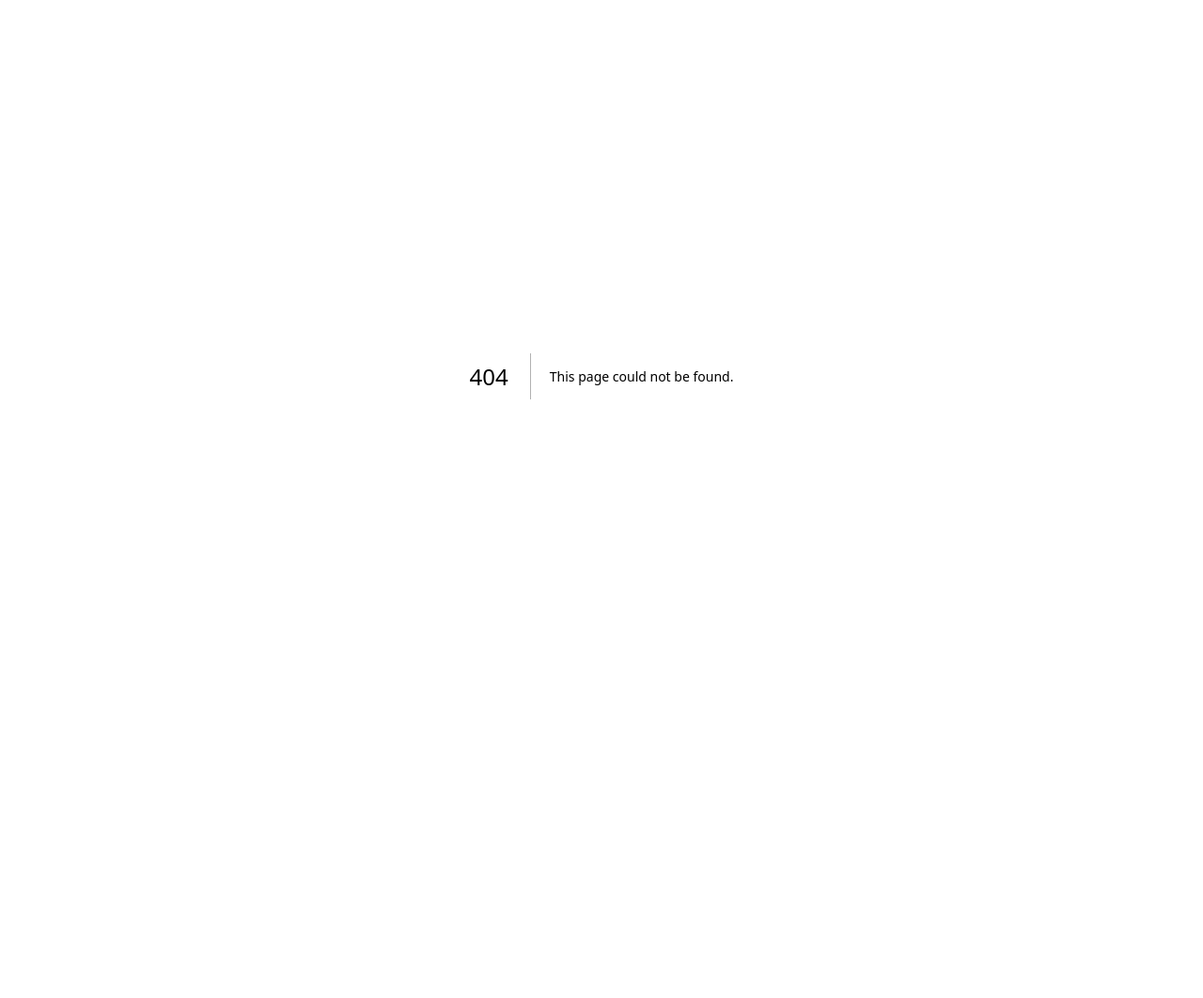
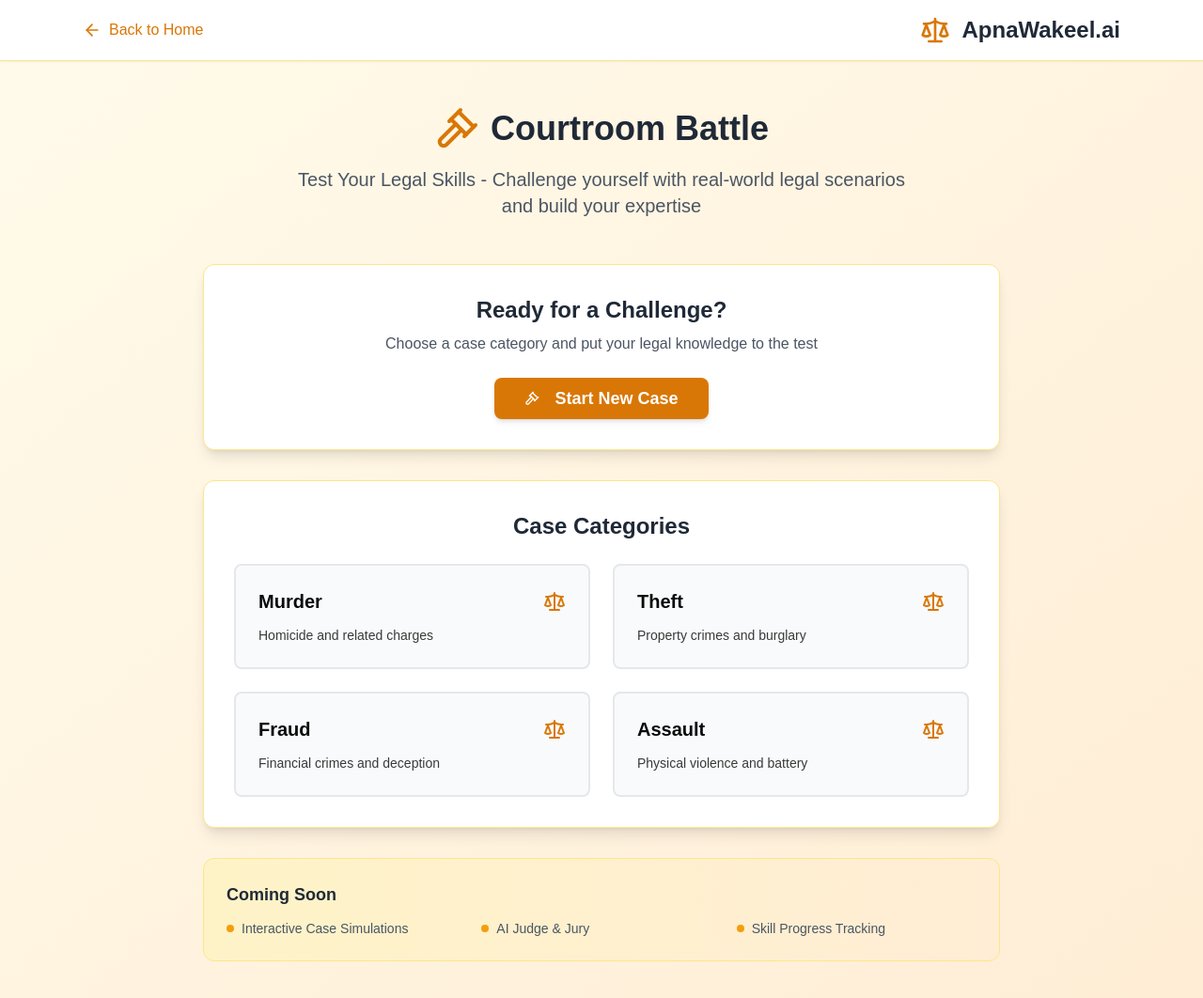
Before and after one commit to greedy-wudpeckr/legal_adv, a Next.js app: page /courtroom-battle in a window 1280 px wide. Before the commit this address had no page. Shown: the top 1062 px of the page at 94% size. Before the commit the page ends 800 px from the top, so only its background shows below. Built offline with nearby package versions, Linux system fonts and the light colour scheme.

Commit message:
Add Courtroom Battle Feature

```diff
--- /dev/null
+++ b/app/courtroom-battle/page.tsx
@@ -0,0 +1,123 @@
+"use client"
+
+import { useState } from 'react';
+import Link from 'next/link';
+import { Scale, Gavel, ArrowLeft } from 'lucide-react';
+import { Button } from '@/components/ui/button';
+
+const caseCategories = [
+  { id: 'murder', name: 'Murder', description: 'Homicide and related charges', color: 'bg-red-100 border-red-300 text-red-800' },
+  { id: 'theft', name: 'Theft', description: 'Property crimes and burglary', color: 'bg-blue-100 border-blue-300 text-blue-800' },
+  { id: 'fraud', name: 'Fraud', description: 'Financial crimes and deception', color: 'bg-yellow-100 border-yellow-300 text-yellow-800' },
+  { id: 'assault', name: 'Assault', description: 'Physical violence and battery', color: 'bg-purple-100 border-purple-300 text-purple-800' },
+];
+
+export default function CourtroomBattle() {
+  const [selectedCategory, setSelectedCategory] = useState<string | null>(null);
+
+  return (
+    <div className="min-h-screen bg-gradient-to-br from-amber-50 to-orange-100">
+      {/* Header */}
+      <div className="bg-white shadow-sm border-b border-amber-200">
+        <div className="max-w-6xl mx-auto px-6 py-4">
+          <div className="flex items-center justify-between">
+            <Link href="/" className="flex items-center gap-2 text-amber-600 hover:text-amber-700 transition-colors">
+              <ArrowLeft className="w-5 h-5" />
+              <span className="font-medium">Back to Home</span>
+            </Link>
+            <div className="flex items-center gap-3">
+              <Scale className="w-8 h-8 text-amber-600" />
+              <h1 className="text-2xl font-bold text-gray-800">ApnaWakeel.ai</h1>
+            </div>
+          </div>
+        </div>
+      </div>
+
+      {/* Main Content */}
+      <div className="max-w-4xl mx-auto px-6 py-12">
+        <div className="text-center mb-12">
+          <div className="flex items-center justify-center gap-3 mb-4">
+            <Gavel className="w-12 h-12 text-amber-600" />
+            <h1 className="text-4xl font-bold text-gray-800">Courtroom Battle</h1>
+          </div>
+          <p className="text-xl text-gray-600 max-w-2xl mx-auto">
+            Test Your Legal Skills - Challenge yourself with real-world legal scenarios and build your expertise
+          </p>
+        </div>
+
+        {/* Start New Case Section */}
+        <div className="bg-white rounded-xl shadow-lg p-8 mb-8 border border-amber-200">
+          <div className="text-center mb-6">
+            <h2 className="text-2xl font-semibold text-gray-800 mb-2">Ready for a Challenge?</h2>
+            <p className="text-gray-600">Choose a case category and put your legal knowledge to the test</p>
+          </div>
+
+          <div className="flex justify-center">
+            <Button
+              size="lg"
+              className="bg-amber-600 hover:bg-amber-700 text-white px-8 py-3 text-lg font-semibold rounded-lg shadow-md hover:shadow-lg transition-all duration-200"
+            >
+              <Gavel className="w-5 h-5 mr-2" />
+              Start New Case
+            </Button>
+          </div>
+        </div>
+
+        {/* Case Categories */}
+        <div className="bg-white rounded-xl shadow-lg p-8 border border-amber-200">
+          <h3 className="text-2xl font-semibold text-gray-800 mb-6 text-center">Case Categories</h3>
+
+          <div className="grid md:grid-cols-2 gap-6">
+            {caseCategories.map((category) => (
+              <div
+                key={category.id}
+                className={`p-6 rounded-lg border-2 cursor-pointer transition-all duration-200 hover:shadow-md ${
+                  selectedCategory === category.id
+                    ? `${category.color} shadow-md scale-105`
+                    : 'bg-gray-50 border-gray-200 hover:border-amber-300'
+                }`}
+                onClick={() => setSelectedCategory(category.id)}
+              >
+                <div className="flex items-center justify-between mb-3">
+                  <h4 className="text-xl font-semibold">{category.name}</h4>
+                  <Scale className="w-6 h-6 text-amber-600" />
+                </div>
+                <p className="text-sm opacity-80">{category.description}</p>
+
+                {selectedCategory === category.id && (
+                  <div className="mt-4 pt-4 border-t border-current border-opacity-20">
+                    <Button
+                      size="sm"
+                      className="bg-amber-600 hover:bg-amber-700 text-white"
+                    >
+                      Start {category.name} Case
+                    </Button>
+                  </div>
+                )}
+              </div>
+            ))}
+          </div>
+        </div>
+
+        {/* Coming Soon Features */}
+        <div className="mt-8 bg-gradient-to-r from-amber-100 to-orange-100 rounded-xl p-6 border border-amber-200">
+          <h4 className="text-lg font-semibold text-gray-800 mb-3">Coming Soon</h4>
+          <div className="grid md:grid-cols-3 gap-4 text-sm text-gray-600">
+            <div className="flex items-center gap-2">
+              <div className="w-2 h-2 bg-amber-500 rounded-full"></div>
+              <span>Interactive Case Simulations</span>
+            </div>
+            <div className="flex items-center gap-2">
+              <div className="w-2 h-2 bg-amber-500 rounded-full"></div>
+              <span>AI Judge & Jury</span>
+            </div>
+            <div className="flex items-center gap-2">
+              <div className="w-2 h-2 bg-amber-500 rounded-full"></div>
+              <span>Skill Progress Tracking</span>
+            </div>
+          </div>
+        </div>
+      </div>
+    </div>
+  );
+}
--- a/app/layout.tsx
+++ b/app/layout.tsx
@@ -14,7 +14,7 @@ export default function RootLayout({
 }>) {
   return (
     <html lang="en">
-      <body>{children}</body>
+      <body className="min-h-screen">{children}</body>
     </html>
   )
 }
--- a/app/page.tsx
+++ b/app/page.tsx
@@ -4,6 +4,7 @@ import { useState } from 'react';
 
 import CaseQueryForm from '@/components/case-query-form';
 import GandhiModel from '@/components/courtroom-scene';
+import Navigation from '@/components/navigation';
 import { Toaster } from '@/components/ui/toaster';
 import { OrbitControls } from '@react-three/drei';
 import { Canvas } from '@react-three/fiber';
@@ -14,6 +15,8 @@ export default function Home() {
     <div className="relative bg-cover bg-center w-full h-screen"
       style={{ backgroundImage: "url('/courtroom-bg.png')" }}
     >
+      <Navigation />
+
       <Canvas camera={{ position: [0, 1.5, 3] }}>
         <ambientLight intensity={2} />
         <directionalLight position={[2, 2, 5]} />
--- /dev/null
+++ b/components/navigation.tsx
@@ -0,0 +1,51 @@
+"use client"
+
+import Link from 'next/link';
+import { usePathname } from 'next/navigation';
+import { Scale, Gavel, Home } from 'lucide-react';
+
+const navigationItems = [
+  { href: '/', label: 'Home', icon: Home },
+  { href: '/courtroom-battle', label: 'Courtroom Battle', icon: Gavel },
+];
+
+export default function Navigation() {
+  const pathname = usePathname();
+
+  return (
+    <nav className="fixed top-0 left-0 right-0 z-50 bg-white/95 backdrop-blur-sm border-b border-amber-200 shadow-sm">
+      <div className="max-w-6xl mx-auto px-6">
+        <div className="flex items-center justify-between h-16">
+          {/* Logo */}
+          <Link href="/" className="flex items-center gap-3">
+            <Scale className="w-8 h-8 text-amber-600" />
+            <span className="text-xl font-bold text-gray-800">ApnaWakeel.ai</span>
+          </Link>
+
+          {/* Navigation Links */}
+          <div className="flex items-center gap-6">
+            {navigationItems.map((item) => {
+              const Icon = item.icon;
+              const isActive = pathname === item.href;
+
+              return (
+                <Link
+                  key={item.href}
+                  href={item.href}
+                  className={`flex items-center gap-2 px-4 py-2 rounded-lg font-medium transition-all duration-200 ${
+                    isActive
+                      ? 'bg-amber-100 text-amber-700 shadow-sm'
+                      : 'text-gray-600 hover:text-amber-600 hover:bg-amber-50'
+                  }`}
+                >
+                  <Icon className="w-4 h-4" />
+                  <span>{item.label}</span>
+                </Link>
+              );
+            })}
+          </div>
+        </div>
+      </div>
+    </nav>
+  );
+}
```
